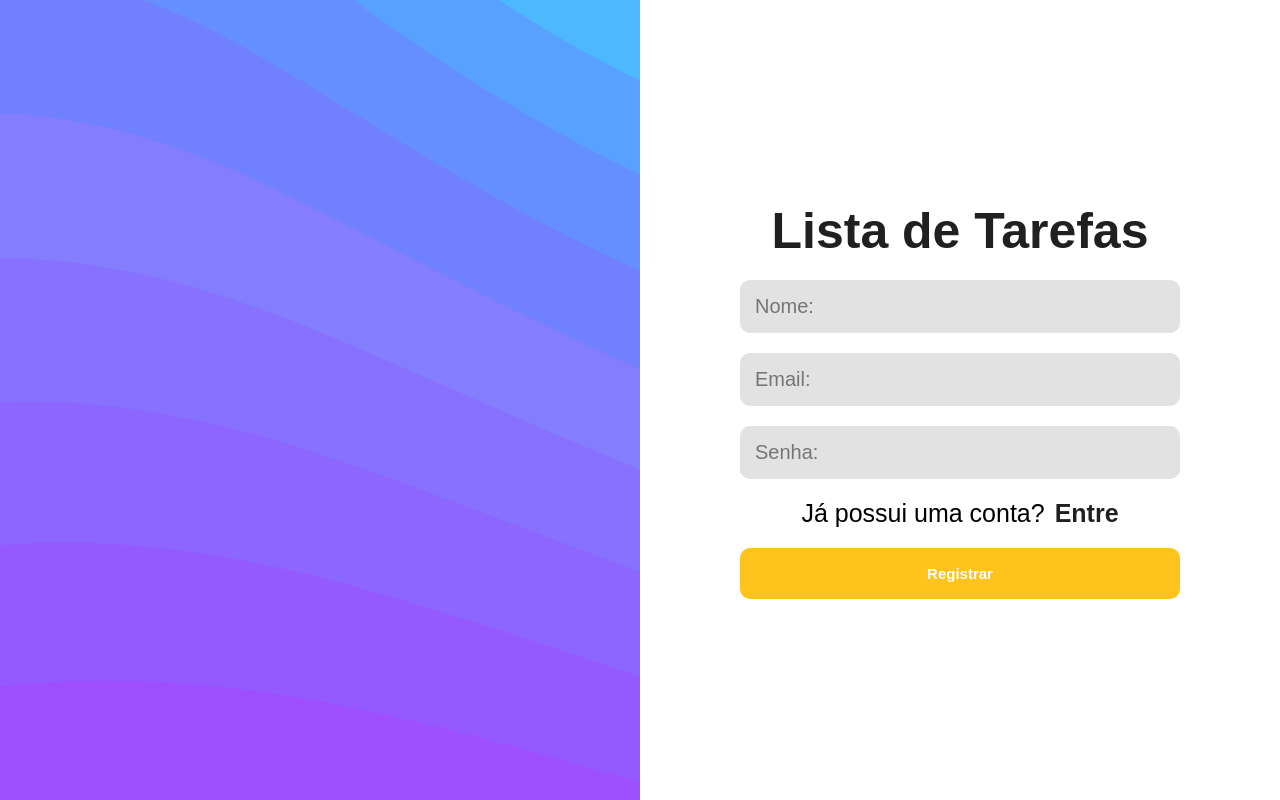
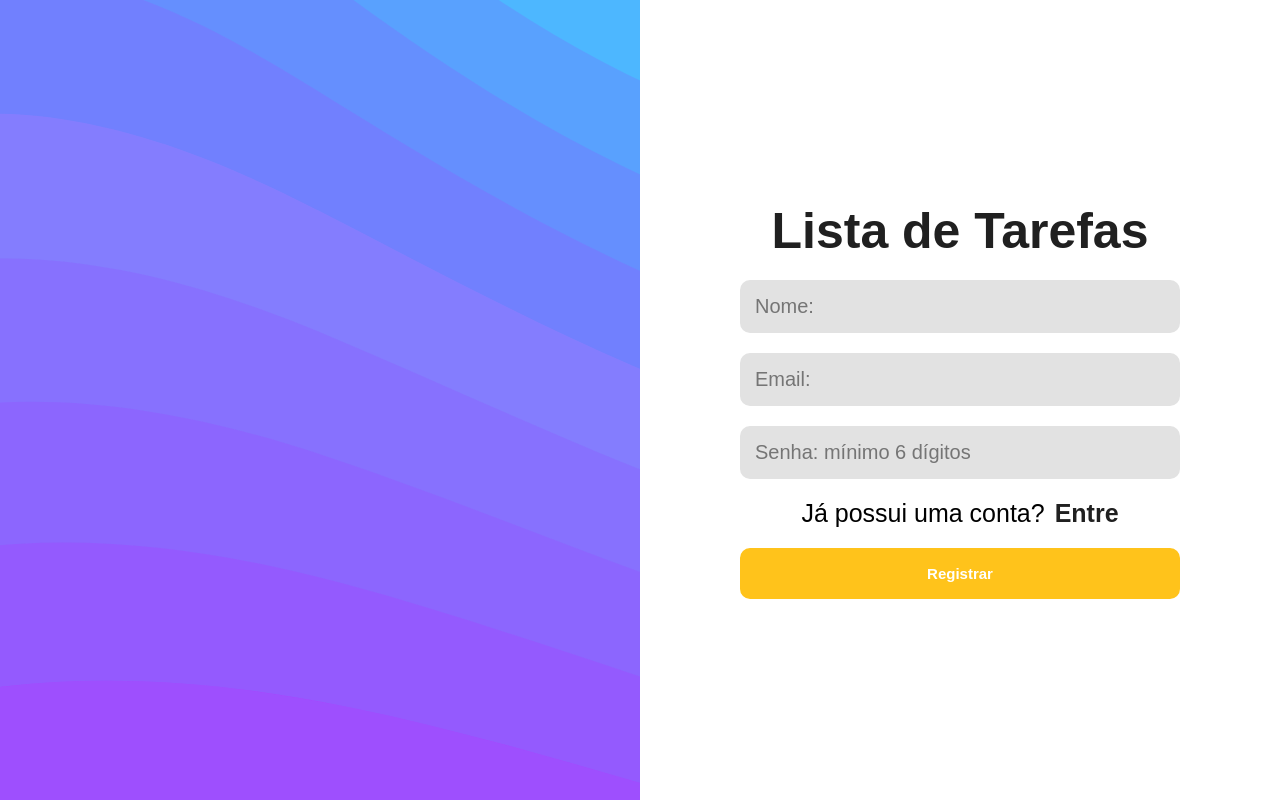
Before and after one commit to RafaelPA13/lista_de_tarefas, a React (Vite) app: page /registro in a window 1280 px wide. Built offline with nearby package versions, Linux system fonts and the light colour scheme; no server answers.

Commit message:
Mensagem de mínimo 6 dígitos adicionada ao placeholder

```diff
--- a/src/pages/Registrar/Registro.jsx
+++ b/src/pages/Registrar/Registro.jsx
@@ -48,7 +48,7 @@ function Registro() {
         />
         <input
           type="password"
-          placeholder="Senha:"
+          placeholder="Senha: mínimo 6 dígitos"
           value={senha}
           onChange={(e) => {
             setSenha(e.target.value);
```
